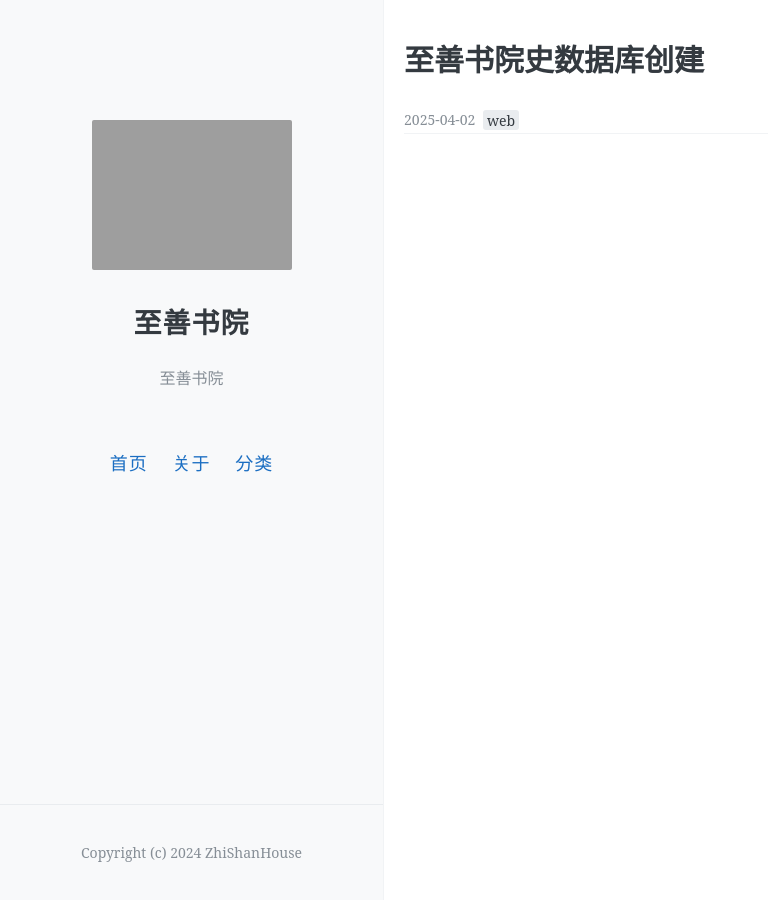
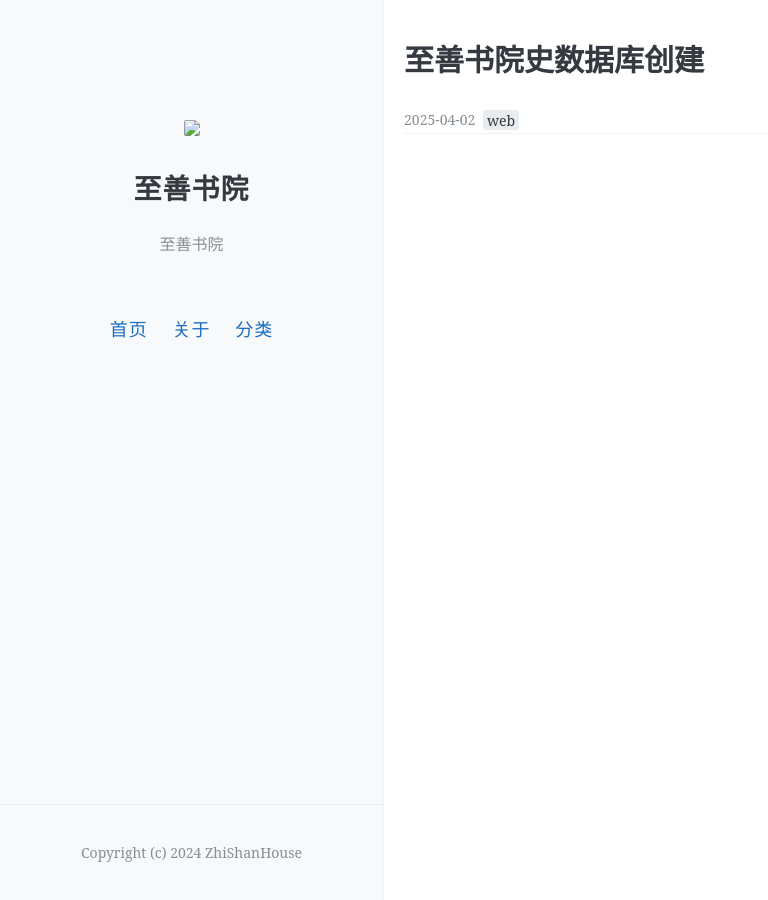
Before and after one commit to Ray2008y/ZhiShanHouseHistory.github.io, a Jekyll site: the page built from _posts/2025-4-2-HelloWorld.md, in a window 1280 px wide. Shown: the whole page, without its empty margins (0-768 px from the left). Built offline with Jekyll 4.4.1, drawn with Linux system fonts in a browser that asks for light colours.

Commit message:
Update _config.yml

```diff
--- a/_config.yml
+++ b/_config.yml
@@ -1,7 +1,7 @@
 name: "至善书院"
 description: "至善书院"
 
-avatar: https://Ray2008y.github.io/至善 书院盾.jpg
+avatar: https://Ray2008y.github.io/image/avatar.jpg
 #favicon:
 
 navigation:
```
